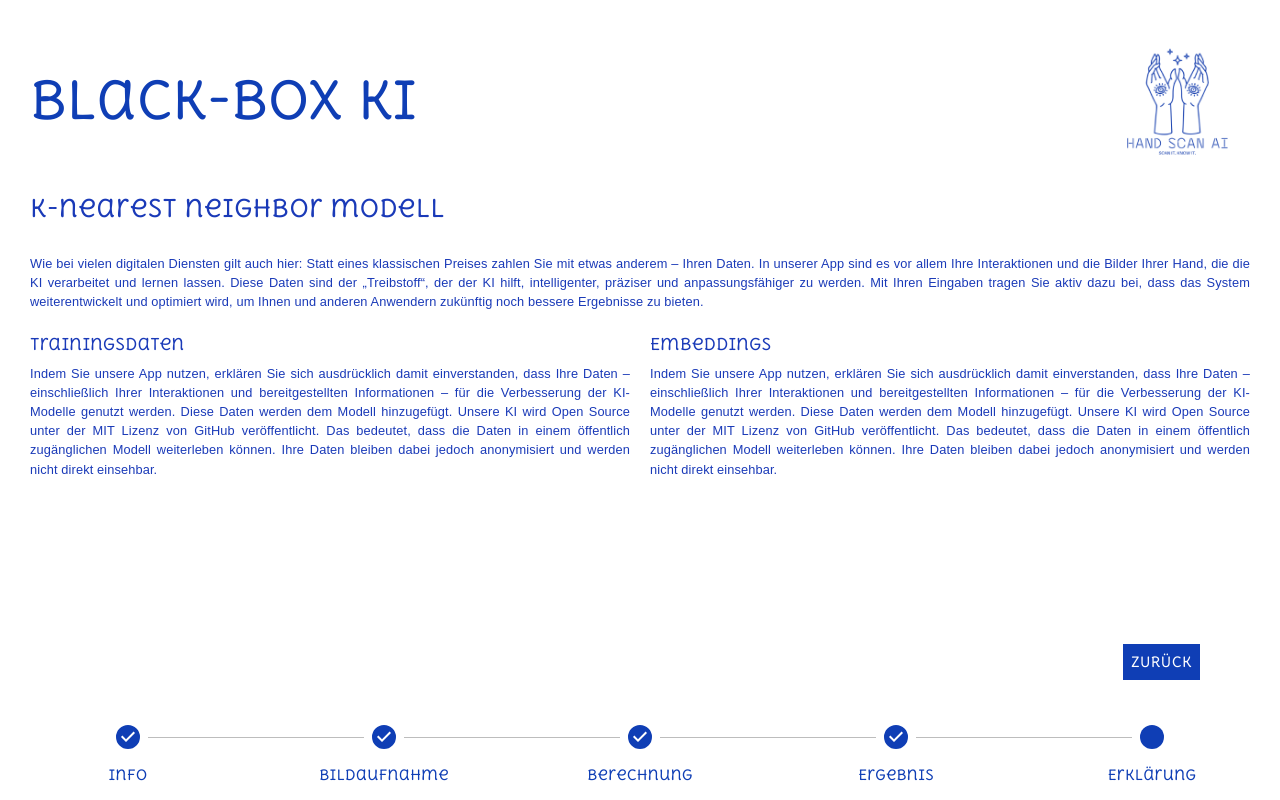
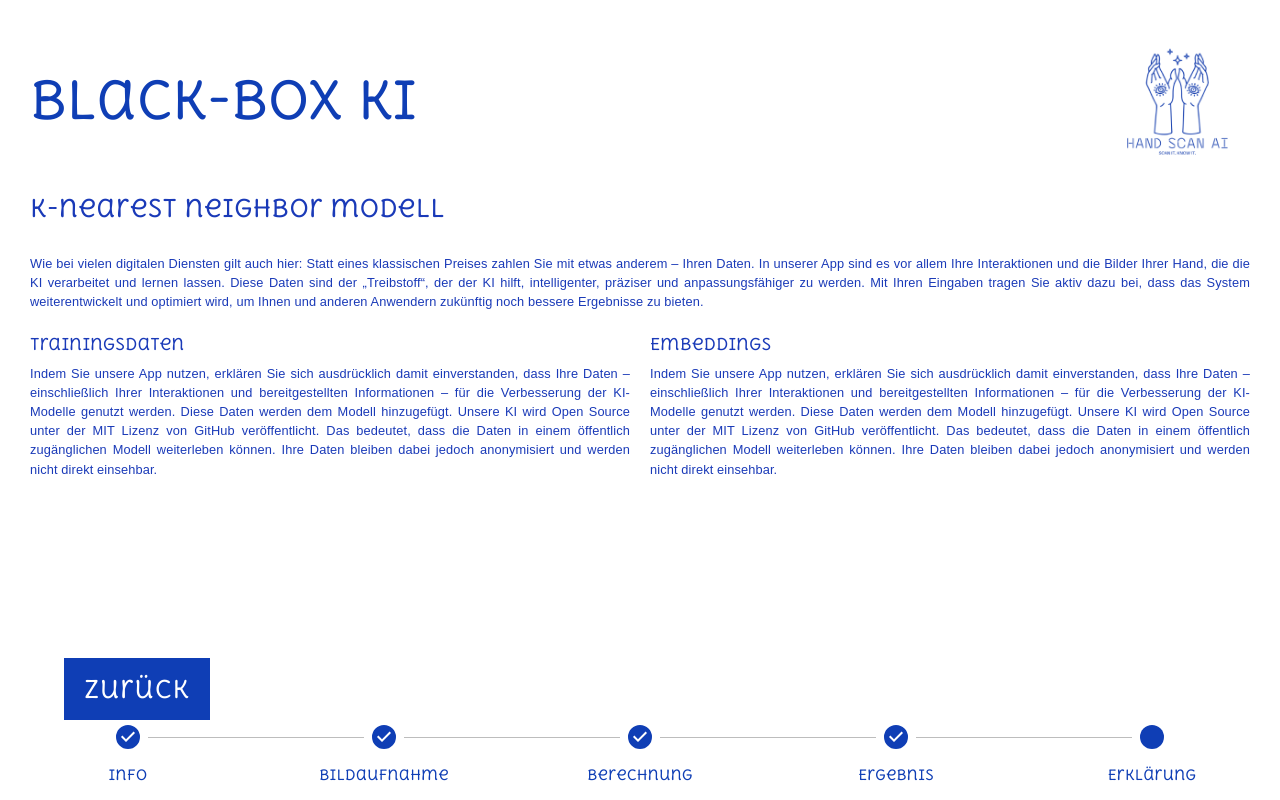
Before and after one commit to ZDDduesseldorf/HandScanAI, a React (Vite) app in the folder frontend/: page /blackbox in a window 1280 px wide. Built offline with nearby package versions, Linux system fonts and the light colour scheme.

Commit message:
Remove deprecated button

```diff
--- a/frontend/src/components/buttons/Navigation.tsx
+++ /dev/null
@@ -1,36 +0,0 @@
-import React, { ReactNode } from 'react';
-import { useNavigate } from 'react-router-dom';
-
-import Button from '@mui/material/Button';
-import styled from '@mui/material/styles/styled';
-
-const CustomButton = styled(Button)({
-  backgroundColor: '#0F3EB5',
-  borderRadius: 0,
-  variant: 'contained',
-  color: 'white',
-  disableElevation: true,
-  fontFamily: 'Delius Unicase',
-  position: 'fixed', // Fixed position for now will adjust this later to be more flexible
-  bottom: '120px', // Distance from bottom
-  right: '80px',
-});
-
-interface Props {
-  children: ReactNode;
-  RouteTo: string;
-}
-
-const NavButton: React.FC<Props> = ({ children, RouteTo }) => {
-  const navigate = useNavigate();
-  const handleClick = () => {
-    navigate(RouteTo);
-  };
-
-  return (
-    // JSX for your component goes here
-    <CustomButton onClick={handleClick}>{children}</CustomButton>
-  );
-};
-
-export default NavButton;
--- a/frontend/src/pages/BlackBox.tsx
+++ b/frontend/src/pages/BlackBox.tsx
@@ -1,8 +1,9 @@
 import React from 'react';
 import { Typography, Box, styled } from '@mui/material';
+import { useNavigate } from 'react-router-dom';
 
-import NavButton from '@/components/buttons/Navigation';
 import Header from '@/components/custom/Header';
+import NarrowFixedBottomLeft from '@/components/buttons/NarrowFixedBottomLeft';
 
 const BottomMiddleLayout = styled(Box)`
   display: flex;
@@ -34,6 +35,12 @@ const SecondaryHeading = styled(Typography)`
 `;
 
 const BlackBox: React.FC = () => {
+  /**
+   * Method for changing the location
+   * @see https://reactrouter.com/6.29.0/hooks/use-navigate
+   */
+  const navigate = useNavigate();
+
   return (
     <Box>
       <Header title="Black-Box KI" />
@@ -85,7 +92,9 @@ const BlackBox: React.FC = () => {
           </div>
         </BottomMiddleLayout>
       </UpperMiddleLayout>
-      <NavButton RouteTo="/results-age">Zurück</NavButton>
+      <NarrowFixedBottomLeft onClick={() => navigate('/results-age')}>
+        Zurück
+      </NarrowFixedBottomLeft>
       <br></br>
     </Box>
   );
```
